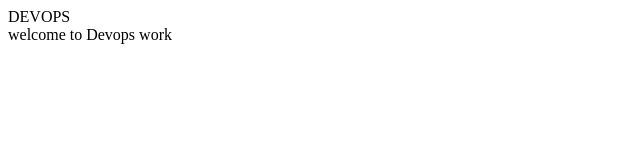
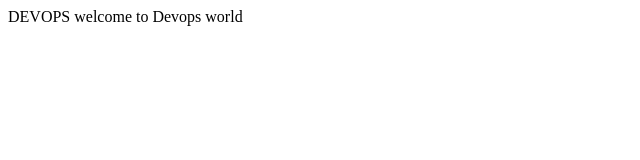
Before and after one commit to narsibangalore/testpipeline, a plain HTML site: page index.html in a window 1280 px wide. Shown: the whole page, without its empty margins (0-640 px from the left). Drawn offline with Linux system fonts and the light colour scheme.

Commit message:
Update index.html

```diff
--- a/index.html
+++ b/index.html
@@ -1,6 +1,6 @@
 <html>
-<header>DEVOPS</header>
+<head>DEVOPS</head>
 <body>
-welcome to Devops work
+welcome to Devops world
 </body>
 </html>
```
